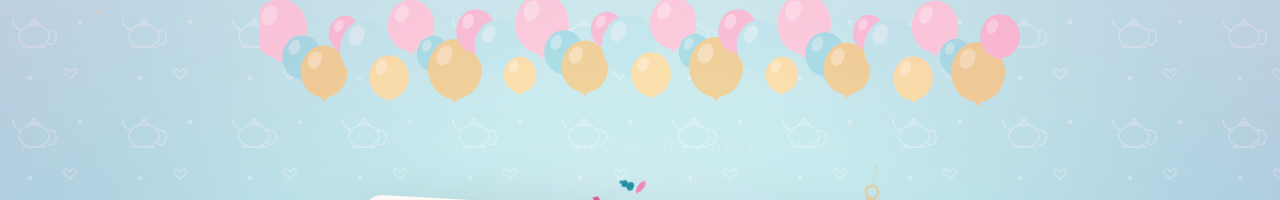
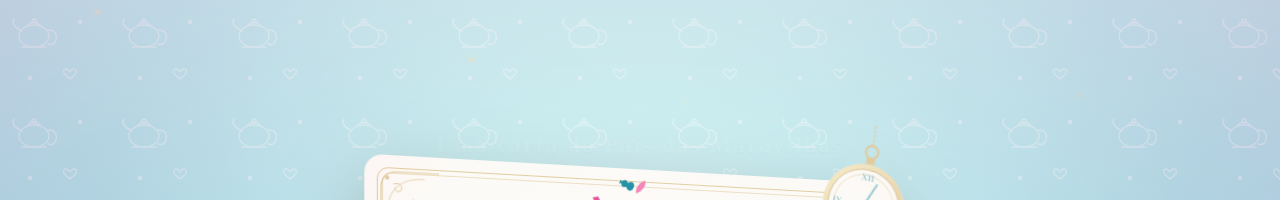
Before and after one commit to wesleyfussiger/convite-manuella, a plain HTML site: page index.html in a window 1280 px wide. Both pictures are taken after a click on the button "Abrir o convite". Shown: the top 200 px of the page. Drawn offline with nearby package versions, Linux system fonts and the light colour scheme; a web font is replaced by a local one.

Commit message:
Remove balões e rosinhas
Co-Authored-By: Claude Opus 5.5 <noreply@anthropic.com>
Claude-Session: https://claude.ai/code/session_01GBsW9VsLctZm5mE5hWi9No

```diff
--- a/index.html
+++ b/index.html
@@ -64,7 +64,7 @@ svg text{font-variant-numeric:lining-nums}
 @keyframes flash{0%{opacity:0}35%{opacity:1}100%{opacity:0}}
 
 /* CONVITE */
-#convite{position:relative;z-index:2;display:none;padding:96px 16px 48px}
+#convite{position:relative;z-index:2;display:none;padding:56px 16px 48px}
 #convite.mostra{display:block;perspective:1400px}
 #convite.mostra .cartao{animation:vira 1.4s cubic-bezier(.2,.8,.2,1) both}
 @keyframes vira{0%{opacity:0;transform:rotateY(-95deg) scale(.7)}55%{opacity:1;transform:rotateY(12deg) scale(1.02)}100%{transform:none}}
@@ -206,7 +206,6 @@ svg text{font-variant-numeric:lining-nums}
 
 <!-- CAPA -->
 <section id="capa">
- <svg class="baloes capa-bal" viewBox="0 0 760 170" aria-hidden="true" id="baloes2"></svg>
  <div class="capa-top">Uma carta do País das Maravilhas<em>chegou pra você</em></div>
  <div class="palco">
   <button class="carta" id="carta" aria-label="Abrir o convite">
@@ -251,7 +250,6 @@ svg text{font-variant-numeric:lining-nums}
 
 <!-- CONVITE -->
 <main id="convite">
- <svg class="baloes" viewBox="0 0 760 170" aria-hidden="true" id="baloes"></svg>
  <svg class="leque" viewBox="0 0 420 150" aria-hidden="true">
   <defs><linearGradient id="ouro2" x1="0" y1="0" x2="1" y2="1"><stop offset="0" stop-color="#f3dd9e"/><stop offset="1" stop-color="#c9a14a"/></linearGradient></defs>
   <g id="leque-cartas"></g>
@@ -312,7 +310,6 @@ svg text{font-variant-numeric:lining-nums}
 
   <p class="rsvp">Confirme sua presença até o dia <strong id="rsvp-txt">30/11</strong></p>
   <p class="assin">com carinho, Manuella</p>
-  <svg class="rosetas" viewBox="0 0 560 46" preserveAspectRatio="none" aria-hidden="true" id="rosetas"></svg>
   <svg class="borb b1" viewBox="-24 -20 48 40" aria-hidden="true"><use href="#borboleta" x="-24" y="-20" width="48" height="40"/></svg>
   <svg class="borb b2" viewBox="-24 -20 48 40" aria-hidden="true"><use href="#borboleta" x="-24" y="-20" width="48" height="40"/></svg>
   <svg class="borb b3" viewBox="-24 -20 48 40" aria-hidden="true"><use href="#borboleta" x="-24" y="-20" width="48" height="40"/></svg>
@@ -409,18 +406,6 @@ svg text{font-variant-numeric:lining-nums}
    <use href="#${n}" transform="translate(40 38) scale(1.1)" fill="${c}"/></g></g>`;
  }).join('');
 
- // balões e rosinhas
- const cores = ['#f7a8cb','#5cc7da','#e3b04b','#f48fbf','#8fdbe8','#f6c96a'];
- let bl = '';
- for (let i = 0; i < 34; i++) {
-  const t = i / 33, x = 20 + t * 720, y = 26 + Math.sin(t * Math.PI) * -6 + (i % 3) * 22 + (i % 2 ? 8 : 0);
-  const r = [30, 22, 26, 18][i % 4];
-  bl += `<use href="#balao" x="${(x - r).toFixed(0)}" y="${(y - r).toFixed(0)}" width="${r*2}" height="${r*2.3}" style="color:${cores[(i*7) % cores.length]}"/>`;
- }
- el('baloes').innerHTML = bl; el('baloes2').innerHTML = bl;
- el('rosetas').innerHTML = Array.from({length: 15}, (_, i) =>
-  `<use href="#${i % 2 ? 'roseta2' : 'roseta'}" x="${(i * 38 - 6).toFixed(0)}" y="2" width="44" height="42"/>`).join('');
-
  // túnel
  const tunel = el('tunel');
  tunel.insertAdjacentHTML('beforeend', Array.from({length: 12}, (_, i) =>
```
